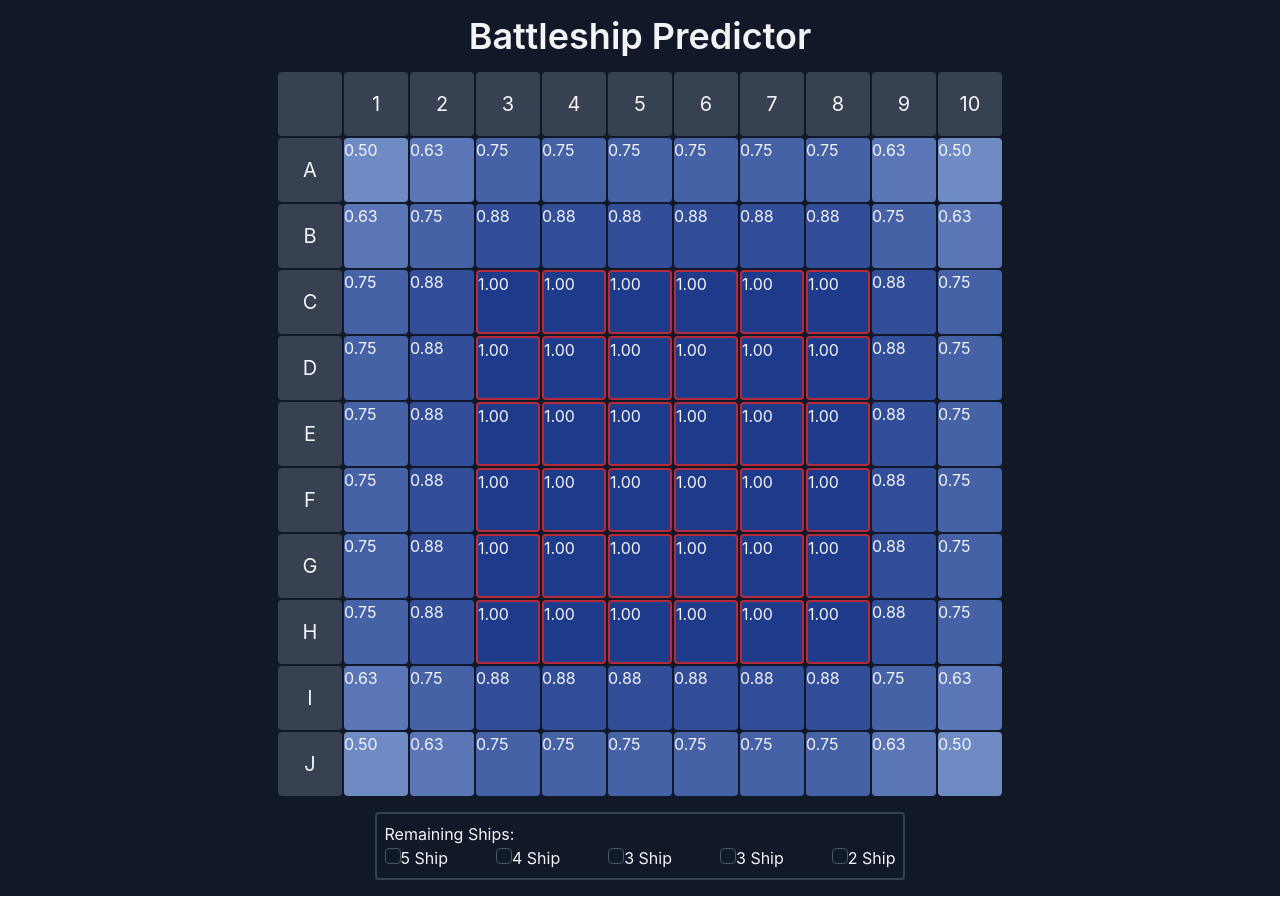
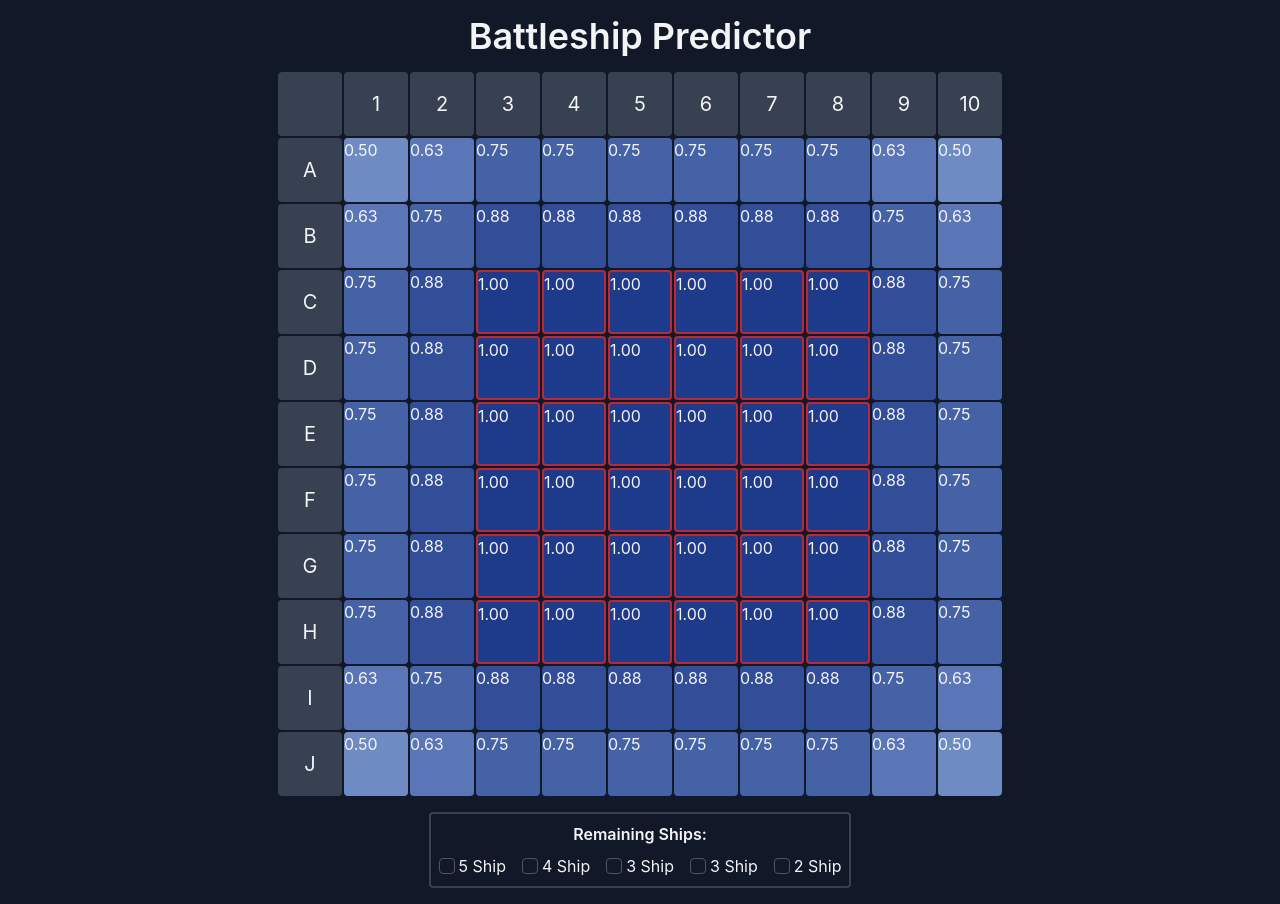
Before and after one commit to jcbyte/battleship-predictor, a React (Create React App) app: page / in a window 1280 px wide. Built offline with nearby package versions, Linux system fonts and the light colour scheme.

Commit message:
added styling to remaining ships box

```diff
--- a/src/components/ShipList.tsx
+++ b/src/components/ShipList.tsx
@@ -8,17 +8,16 @@ export default function ShipList({
 	setShips: React.Dispatch<React.SetStateAction<Ship[]>>;
 }) {
 	return (
-		<div className="border-2 border-gray-700 rounded p-2">
-			<span>Remaining Ships:</span>
-			<div className="flex gap-12">
+		<div className="border-2 border-gray-700 p-2 rounded flex flex-col gap-2 items-center">
+			<div className="font-semibold">Remaining Ships:</div>
+			<div className="flex gap-4">
 				{ships.map((ship, i) => {
 					return (
 						<div key={i}>
-							<label>
+							<label className="flex gap-1 items-center">
 								<input
 									type="checkbox"
 									checked={ship.sunk}
-									style={{ textDecoration: ship.sunk ? "line-through" : "none" }}
 									onChange={(e) => {
 										setShips((prevShips) => {
 											let newShips: Ship[] = [...prevShips];
@@ -27,7 +26,7 @@ export default function ShipList({
 										});
 									}}
 								/>
-								<span>{ship.length} Ship</span>
+								<span style={{ textDecoration: ship.sunk ? "line-through" : "none" }}>{ship.length} Ship</span>
 							</label>
 						</div>
 					);
```
